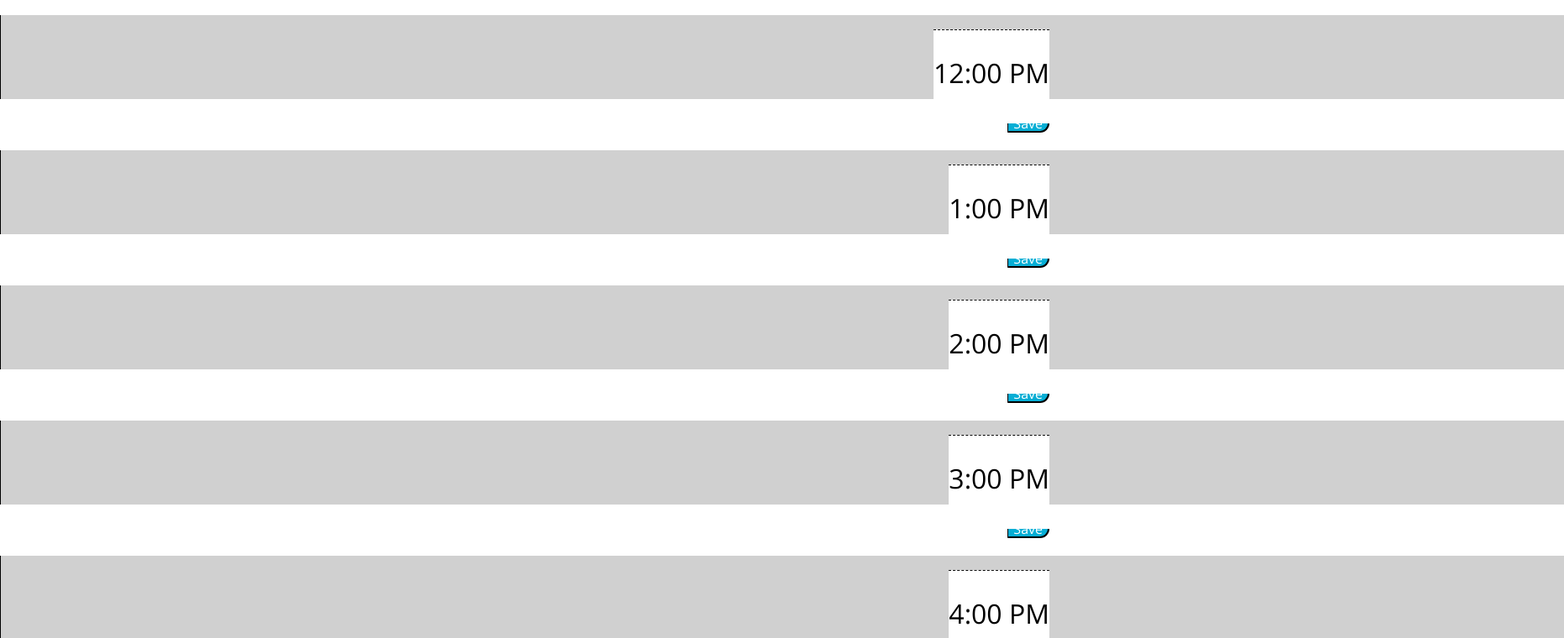
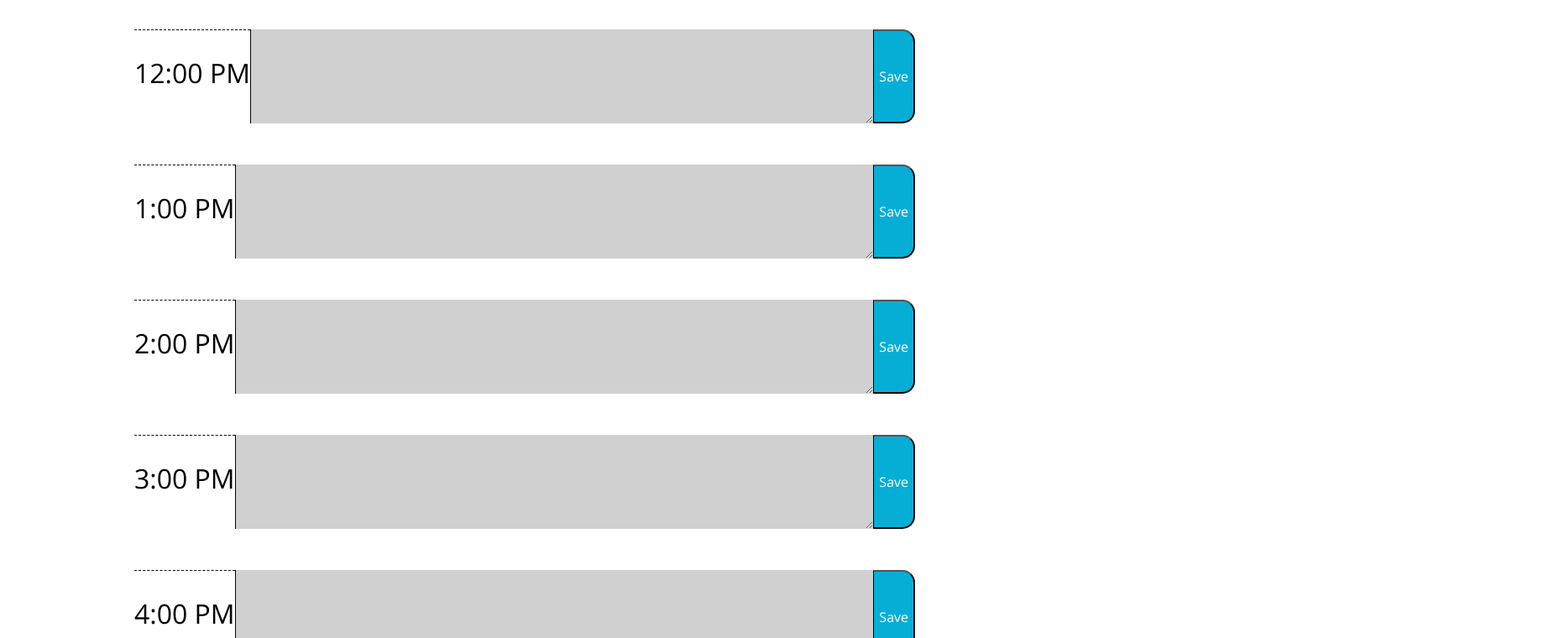
Before and after one commit to masontmorris/day-planner, a plain HTML site: page index.html in a window 1280 px wide. Shown: the part 785-1545 px from the top of the page at 84% size, 1863 px wide, since content can reach past the window. Drawn offline with nearby package versions, Linux system fonts and the light colour scheme.

Commit message:
flex now works but it's very ugly

```diff
--- a/assets/css/styles.css
+++ b/assets/css/styles.css
@@ -7,11 +7,14 @@ body {
 textarea {
     background: transparent;
     border: none;
-    resize: none;
     color: #000000;
     border-left: 1px solid black;
     padding: 10px;
     outline: none;
+    min-width: 0;
+    height: auto;
+    width: auto;
+    flex: 1 1 500px;
 }
 
 .jumbotron {
@@ -41,24 +44,16 @@ textarea {
     border-top: 1px solid white;
     display: flex;
     justify-content: flex-end;
-    padding-bottom: 10em;
     width: 100%;
+    flex-wrap: wrap;
+    padding: 0 10em 10em 10em;
 }
 
 .hour {
     background-color: #ffffff;
     color: #000000;
     border-top: 1px dashed #000000;
-    flex: 0 1 content;
-}
-
-.content-container {
-    flex: 0 1 content;
-    min-width: 0;
-}
-
-.todo-input {
-    min-width: 0;
+    flex: 0 1 auto;
 }
 
 .past {
@@ -82,7 +77,7 @@ textarea {
     border-bottom-right-radius: 15px;
     background-color: #06aed5;
     color: white;
-    flex: 0 1 content;
+    flex: 0 1 auto;
 }
 
 .saveBtn:hover {
--- a/index.html
+++ b/index.html
@@ -22,83 +22,65 @@
                 <div class="hour">
                     <h2>9:00 AM</h2>
                 </div>
-                <div class="content-container">
-                    <textarea name="9am-input" id="9" class="todo-input" cols="200" rows="5"></textarea>
-                </div>
-                <!-- <div class="save"> -->
+                <!-- <div class="content-container"> -->
+                <textarea name="9am-input" id="9" class="todo-input"></textarea>
+                <!-- </div> -->
                 <button class="save-btn">Save</button>
-                <!-- </div> -->
             </div>
             <div id="10am" class="row">
                 <div class="hour">
                     <h2>10:00 AM</h2>
                 </div>
-                <div class="content-container">
-                    <textarea name="10am-input" id="10" class="todo-input" cols="200" rows="5"></textarea>
-                </div>
+                <textarea name="10am-input" id="10" class="todo-input"></textarea>
                 <button class="save-btn">Save</button>
             </div>
             <div id="11am" class="row">
                 <div class="hour">
                     <h2>11:00 AM</h2>
                 </div>
-                <div class="content-container">
-                    <textarea name="11am-input" id="11" class="todo-input" cols="200" rows="5"></textarea>
-                </div>
+                <textarea name="11am-input" id="11" class="todo-input"></textarea>
                 <button class="save-btn">Save</button>
             </div>
             <div id="12pm" class="row">
                 <div class="hour">
                     <h2>12:00 PM</h2>
                 </div>
-                <div class="content-container">
-                    <textarea name="12pm-input" id="12" class="todo-input" cols="200" rows="5"></textarea>
-                </div>
+                <textarea name="12pm-input" id="12" class="todo-input"></textarea>
                 <button class="save-btn">Save</button>
             </div>
             <div id="1pm" class="row">
                 <div class="hour">
                     <h2>1:00 PM</h2>
                 </div>
-                <div class="content-container">
-                    <textarea name="1pm-input" id="13" class="todo-input" cols="200" rows="5"></textarea>
-                </div>
+                <textarea name="1pm-input" id="13" class="todo-input" cols="200" rows="5"></textarea>
                 <button class="save-btn">Save</button>
             </div>
             <div id="2pm" class="row">
                 <div class="hour">
                     <h2>2:00 PM</h2>
                 </div>
-                <div class="content-container">
-                    <textarea name="2pm-input" id="14" class="todo-input" cols="200" rows="5"></textarea>
-                </div>
+                <textarea name="2pm-input" id="14" class="todo-input" cols="200" rows="5"></textarea>
                 <button class="save-btn">Save</button>
             </div>
             <div id="3pm" class="row">
                 <div class="hour">
                     <h2>3:00 PM</h2>
                 </div>
-                <div class="content-container">
-                    <textarea name="" 3pm-input id="15" class="todo-input" cols="200" rows="5"></textarea>
-                </div>
+                <textarea name="" 3pm-input id="15" class="todo-input" cols="200" rows="5"></textarea>
                 <button class="save-btn">Save</button>
             </div>
             <div id="4pm" class="row">
                 <div class="hour">
                     <h2>4:00 PM</h2>
                 </div>
-                <div class="content-container">
-                    <textarea name="4pm-input" id="16" class="todo-input" cols="200" rows="5"></textarea>
-                </div>
+                <textarea name="4pm-input" id="16" class="todo-input" cols="200" rows="5"></textarea>
                 <button class="save-btn">Save</button>
             </div>
             <div id="5pm" class="row">
                 <div class="hour">
                     <h2>5:00 PM</h2>
                 </div>
-                <div class="content-container">
-                    <textarea name="5pm-input" id="17" class="todo-input" cols="200" rows="5"></textarea>
-                </div>
+                <textarea name="5pm-input" id="17" class="todo-input" cols="200" rows="5"></textarea>
                 <button class="save-btn">Save</button>
             </div>
         </div>
```
